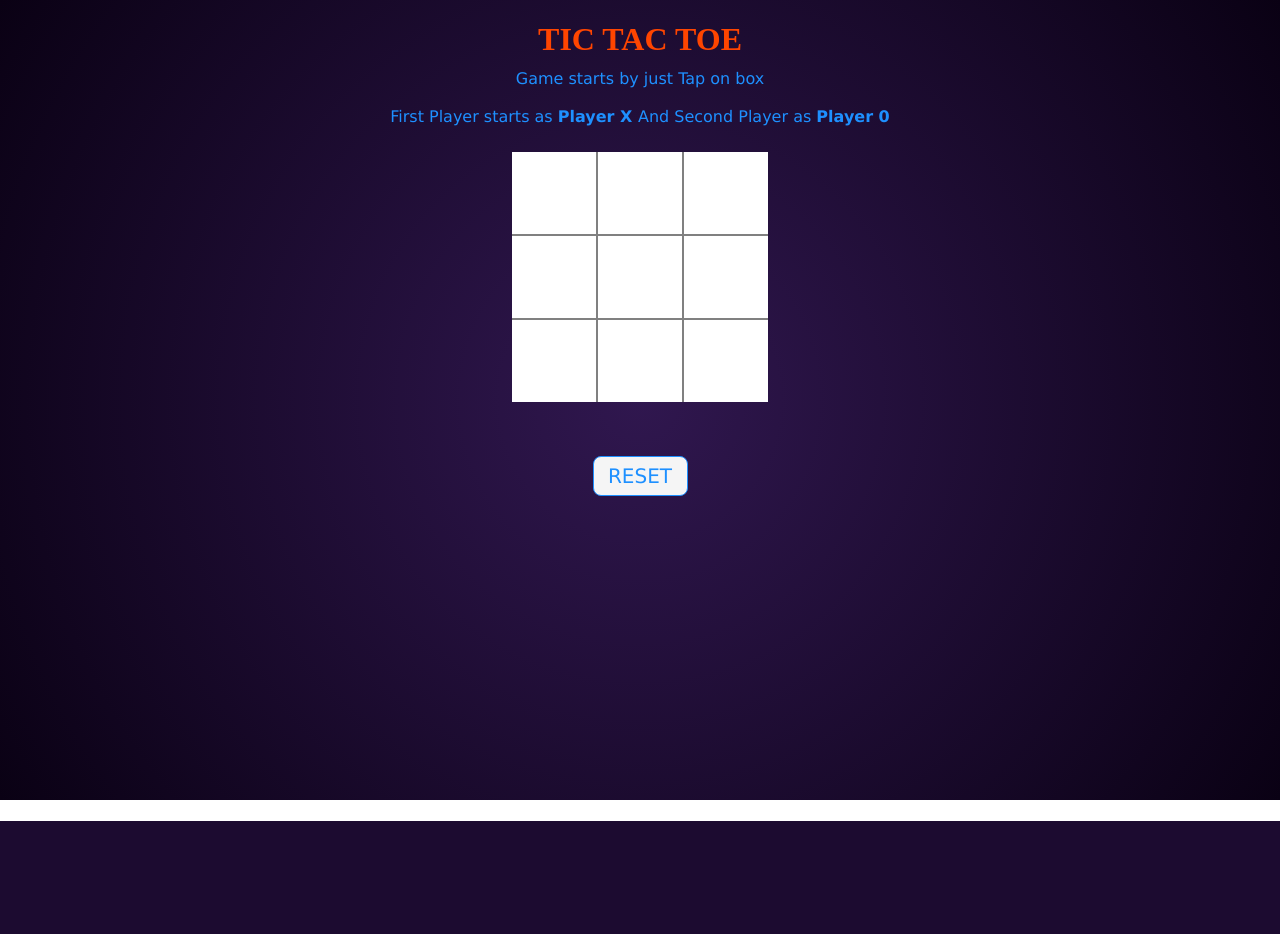
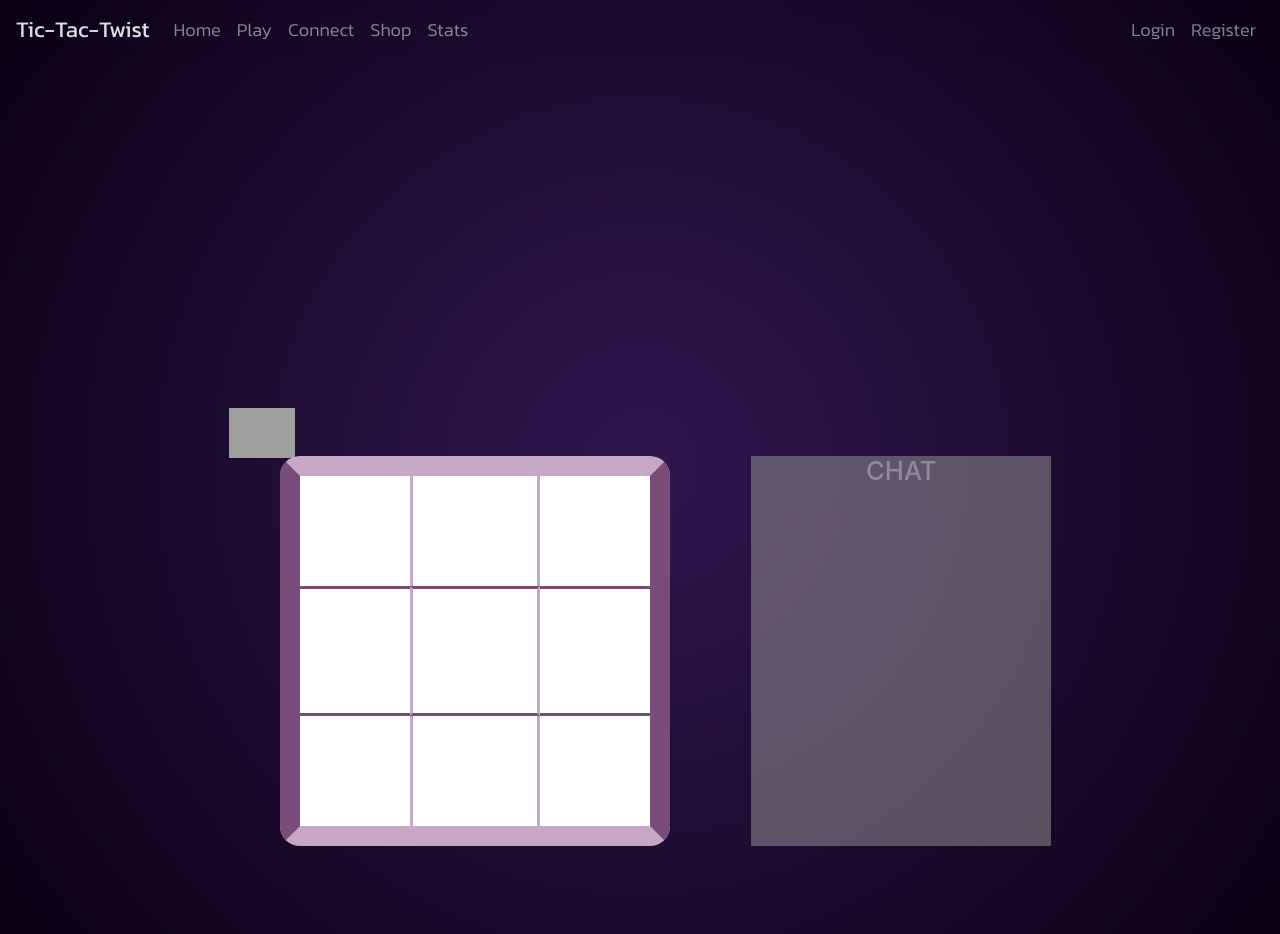
Before and after one commit to James-h95/Webdev-project, a Flask app: template templates/tictactoe.html in a window 1280 px wide. Before the commit the page ends 821 px from the top, so only its background shows below. Run offline with Flask 3, Linux system fonts and the light colour scheme; the template is opened without the code that fills it, so the values that code supplies are empty; some libraries are stand-ins or nearby versions; some web fonts are replaced; grey boxes are pictures that could not be loaded.

Commit message:
Changed tic tac toe styling, added game information to landing page and designed new logo.

```diff
--- a/static/landing_style.css
+++ b/static/landing_style.css
@@ -4,15 +4,12 @@
 @import url('https://fonts.googleapis.com/css2?family=M+PLUS+1+Code:wght@100..700&display=swap');
 
 
-html {
-    height: 100%;
-}
-
 body {
     background: rgb(48,23,79);
     background: radial-gradient(circle, rgba(48,23,79,1) 0%, rgba(10,1,20,1) 100%);
     /*background: radial-gradient(circle, rgb(52, 42, 123) 0%, rgba(10,1,20,1) 100%) ;*/
     height: 100%;
+    max-height: 100%;
     background-repeat: no-repeat;
     font-size: 1rem;
     color: #c2c2c2;
@@ -26,6 +23,10 @@ body {
     align-items: center;
     justify-content: center;
   }*/
+
+.navbar{
+  backdrop-filter: blur(10px);
+}
 
 .nav-link{
     font-size: 1.14rem;
@@ -47,18 +48,19 @@ body {
     margin-top: 7em;
 }
 
-h1{
-    font-size: 60px;
+.callToAction h1{
+    font-size: 8vw;
     font-family: "Kanit", sans-serif;
     font-weight: 500;
     font-style: normal;
     /*color:goldenrod;*/
     color: aliceblue;
     text-shadow: 0 0 40px white;
+    margin-top: 200px;
 }
 
 h2{
-    font-size:20px;
+    font-size:2vw;
     color:lightslategray;
 }
 
@@ -98,8 +100,8 @@ h2{
     overflow: hidden;
     /*background: #42455a;*/
     background: rgb(43, 21, 71);
-    width: 87px;
-    height: 87px;
+    width: 120px;
+    height: 120px;
     border-radius: 50%;
     font-family: "Kanit",sans-serif;
     border: none;
@@ -109,6 +111,7 @@ h2{
     font-weight: 390;
     cursor: pointer;
     z-index: 1;
+    font-size: 23px;
     /*text-shadow: 0 0 40px white;*/
 
   }
@@ -131,7 +134,6 @@ h2{
     inset: -1px;
   }
 
-
   button::after{
     content: '';
     position: absolute;
@@ -151,7 +153,33 @@ h2{
     }
   }
 
+.container{
+  margin-top:300px;
+}
 
+#img1 {
+  border-radius:50%;
+  width: 30vw;
+}
+
+.row2{
+  margin-top:200px;
+}
+
+.info h1{
+  font-size: 6vw;
+  font-family: "Kanit", sans-serif;
+  font-weight: 500;
+  font-style: normal;
+  /*color:goldenrod;*/
+  color: aliceblue;
+  text-shadow: 0 0 40px white;
+}
+
+.info h2{
+  font-size: 2.5vw;
+  color: #b2a9b8;
+}
 
 .carousel-indicators{
     position: absolute;
--- a/static/tictactoe_style.css
+++ b/static/tictactoe_style.css
@@ -1,33 +1,35 @@
-html{
-    height:100%;
+@import url('https://fonts.googleapis.com/css2?family=Kanit:ital,wght@0,100;0,200;0,300;0,400;0,500;0,600;0,700;0,800;0,900;1,100;1,200;1,300;1,400;1,500;1,600;1,700;1,800;1,900&display=swap');
+
+h1{
+    font-size: 50px;
+    font-family: "Kanit", sans-serif;
+    font-weight: 500;
+    font-style: normal;
+    color:white;
+    text-shadow: 0 0 40px white;
 }
 
-body {
-    background: rgb(48,23,79);
-    background: radial-gradient(circle, rgba(48,23,79,1) 0%, rgba(10,1,20,1) 100%);
-    height: 100%;
-    background-repeat: no-repeat;
+h2{
+    color: white;
 }
 
-h1 {
-    color: orangered;
-    margin-bottom: -5px;
+#player1{
+    height:50px;
 }
-p {
-    margin-bottom: -10px;
-}
+
 .ui {
     display: flex;
     flex-direction: column;
-    align-items: center;
 }
+
 .row {
     display: flex;
 }
+
 .cell {
     border: none;
-    width: 80px;
-    height: 80px;
+    width: 130px;
+    height: 130px;
     display: flex;
     align-items: center;
     justify-content: center;
@@ -35,57 +37,90 @@ p {
     text-align: center;
     cursor: pointer;
 }
+
 .cell:active {
     outline: none;
 }
+
+:disabled{
+    background: #ede1ed;
+}
+
 /* 3*3 Grid */
 #b1{
-    border-bottom: 1px solid gray;
-    border-right: 1px solid gray;
+    border-left: 6px solid #794c79;
+    border-top: 6px solid #c6a7c6;
+    border-width: 20px;
+    border-top-left-radius: 20px;
 }
 
 #b2 {
-    border-bottom: 1px solid gray;
-    border-right: 1px solid gray;
-    border-left: 1px solid gray;
+    border-top: 6px solid #c6a7c6;
+    border-width: 20px;
+    border-left: solid #c6a7c6;
+    border-right: solid #c6a7c6;
+
 }
 
 #b3 {
-    border-bottom: 1px solid gray;
-    border-left: 1px solid gray;
+    border-right: 6px solid #794c79;
+    border-top: 6px solid #c6a7c6;
+    border-width: 20px;
+    border-top-right-radius: 20px;
 }
 
 #b4 {
-    border-top: 1px solid gray;
-    border-bottom: 1px solid gray;
-    border-right: 1px solid gray;
+    border-left: 6px solid #794c79;
+    border-width: 20px;
+    border-bottom: solid #794c79;
+    border-top: solid #794c79;
 }
 
 #b5 {
-    border: 1px solid gray;
+    border-left: solid #c6a7c6;
+    border-right: solid #c6a7c6;
+    border-bottom: solid #794c79;
+    border-top: solid #794c79;
 }
 
 #b6 {
-    border-top: 1px solid gray;
-    border-bottom: 1px solid gray;
-    border-left: 1px solid gray;
+    border-right: 6px solid #794c79;
+    border-width: 20px;
+    border-bottom: solid #794c79;
+    border-top: solid #794c79;
 }
 
 #b7 {
-    border-top: 1px solid gray;
-    border-right: 1px solid gray;
+    border-left: 6px solid #794c79;
+    border-bottom: 6px solid #c6a7c6;
+    border-width: 20px;
+    border-bottom-left-radius: 20px;
 }
 
 #b8 {
-    border-top: 1px solid gray;
-    border-right: 1px solid gray;
-    border-left: 1px solid gray;
+    border-bottom: 6px solid #c6a7c6;
+    border-width: 20px;
+    border-left: solid #c6a7c6;
+    border-right: solid #c6a7c6;
 }
 
 #b9 {
-    border-top: 1px solid gray;
-    border-left: 1px solid gray;
+    border-right: 6px solid #794c79;
+    border-bottom: 6px solid #c6a7c6;
+    border-width: 20px;
+    border-bottom-right-radius: 20px;
 }
+
+.chat{
+    background-color:#999999;
+    opacity: 0.5;
+    width: 300px;
+}
+
+.chat h2{
+    font-family:
+}
+
 /* Reset Button */
 #but {
     box-sizing: border-box;
@@ -97,7 +132,6 @@ p {
     font-family: Verdana,
         Geneva, Tahoma, sans-serif;
 
-    background-color: whitesmoke;
     color: dodgerblue;
     font-size: 20px;
     cursor: pointer;
@@ -115,10 +149,3 @@ p {
 #main {
     text-align: center;
 }
-
-/* Game Instruction Text */
-#ins {
-    font-family: Verdana,Geneva,
-                    Tahoma, sans-serif;
-    color: dodgerblue;
-}
--- a/templates/tictactoe.html
+++ b/templates/tictactoe.html
@@ -1,26 +1,63 @@
 <!DOCTYPE html>
 <html>
-
 <head>
-    <meta name="viewport" content=
-        "width=device-width, initial-scale=1.0">
-    <!-- CSS file Included -->
-    <link rel="stylesheet" type="text/css" href="tictactoe_style.css">
-    <!-- JavaScript file included -->
-    <script src="tictactoe_gameplay.js"></script>
+    <meta charset="utf-8">
+    <meta name="viewport" content="width=device-width, initial-scale=1">
+    <title>Tic Tac Twist</title>
+    <link rel="stylesheet" href="https://cdn.jsdelivr.net/npm/bootstrap@4.3.1/dist/css/bootstrap.min.css" integrity="sha384-ggOyR0iXCbMQv3Xipma34MD+dH/1fQ784/j6cY/iJTQUOhcWr7x9JvoRxT2MZw1T" crossorigin="anonymous">
+    <link rel="stylesheet" href="/static/landing_style.css">
+    <link rel="stylesheet" href="/static/tictactoe_style.css">
 </head>
 
 <body>
-    <div id="main">
-        <h1>TIC TAC TOE</h1>
-        <p id="ins">
-              Game starts by just Tap on
-            box<br><br>First Player starts as
-            <b>Player X </b>And Second Player as
-            <b>Player 0</b>
-        </p>
+    <nav class="navbar navbar-expand-md navbar-dark">
+        <!--<div class="container-fluid">-->
+            <a class="navbar-brand kanit-regular" style="color: #ffffffdd; font-size: 1.4rem;"  href="#">
+                <!--<img src="static/deliverables/logo1.png" alt="logo" style="width:86px;height:69px;"><section></section>-->
+                Tic-Tac-Twist
+            </a>
+            <div class="collapse navbar-collapse kanit-light" id="navbarNav">
+                <!-- List 1-->
+                <ul class="navbar-nav">
+                    <!--<li class="nav-item">
+                        <a class="nav-link mr-3" style="color: #ffffffdd; font-size: 1.4rem;" href="#">Tic-Tac-Twist</a>
+                    </li>-->
+                    <li class="nav-item">
+                      <a class="nav-link" aria-current="page" href="#">Home</a>
+                    </li>
+                    <li class="nav-item">
+                      <a class="nav-link" href="#">Play</a>
+                    </li>
+                    <li class="nav-item">
+                      <a class="nav-link" href="#">Connect</a>
+                    </li>
+                    <li class="nav-item">
+                        <a class="nav-link" href="#">Shop</a>
+                      </li>
+                      <li class="nav-item">
+                        <a class="nav-link" href="#">Stats</a>
+                      </li>
+                  </ul>
+                <!-- List 2-->
+                <ul class="navbar-nav ml-auto">
+                    <li class="nav-item">
+                        <a class="nav-link" href="#">Login</a>
+                    </li>
+                    <li class="nav-item">
+                        <a class="nav-link" href="#">Register</a>
+                    </li>
+                </ul>
+            </div>
+    </nav>
     <br><br>
-        <div class = "ui">
+
+    <div class="container">
+        <div class="row justify-content-center">
+            <div>
+                <img id="player1" src="https://static.vecteezy.com/system/resources/previews/009/292/244/original/default-avatar-icon-of-social-media-user-vector.jpg">
+            </div>
+
+            <div class = "mr-5 col-xs-8 ui mt-5 d-flex justify-content-center">
                 <div class="row">
                     <input type="text" id= "b1"
                             class="cell" onclick="myfunc_3(); myfunc();"
@@ -55,14 +92,21 @@
                             readonly>
                 </div>
             </div>
+
+            <div class="col-xs-4 ml-5 mt-5 d-flex justify-content-center chat">
+                <h2>CHAT</h2>
+            </div>
+        </div>
+    </div>
     <br><br><br>
 
-        <button id="but" onclick="myfunc_2()">
-            RESET
-        </button>
-        <br><br>
     <p id="print"></p>
-    </div>
+
+    <script src="tictactoe_gameplay.js"></script>
+    <script src="https://cdnjs.cloudflare.com/ajax/libs/socket.io/4.1.2/socket.io.min.js"></script>
+    <script src="https://code.jquery.com/jquery-3.3.1.slim.min.js" integrity="sha384-q8i/X+965DzO0rT7abK41JStQIAqVgRVzpbzo5smXKp4YfRvH+8abtTE1Pi6jizo" crossorigin="anonymous"></script>
+    <script src="https://cdnjs.cloudflare.com/ajax/libs/popper.js/1.14.7/umd/popper.min.js" integrity="sha384-UO2eT0CpHqdSJQ6hJty5KVphtPhzWj9WO1clHTMGa3JDZwrnQq4sF86dIHNDz0W1" crossorigin="anonymous"></script>
+    <script src="https://stackpath.bootstrapcdn.com/bootstrap/4.3.1/js/bootstrap.min.js" integrity="sha384-JjSmVgyd0p3pXB1rRibZUAYoIIy6OrQ6VrjIEaFf/nJGzIxFDsf4x0xIM+B07jRM" crossorigin="anonymous"></script>
 </body>
 
 </html>
```
Also changed, not shown: templates/landing.html (+36 -18 lines), static/deliverables/logo.png (added). Lines whose indentation alone changed are shown as unchanged.
